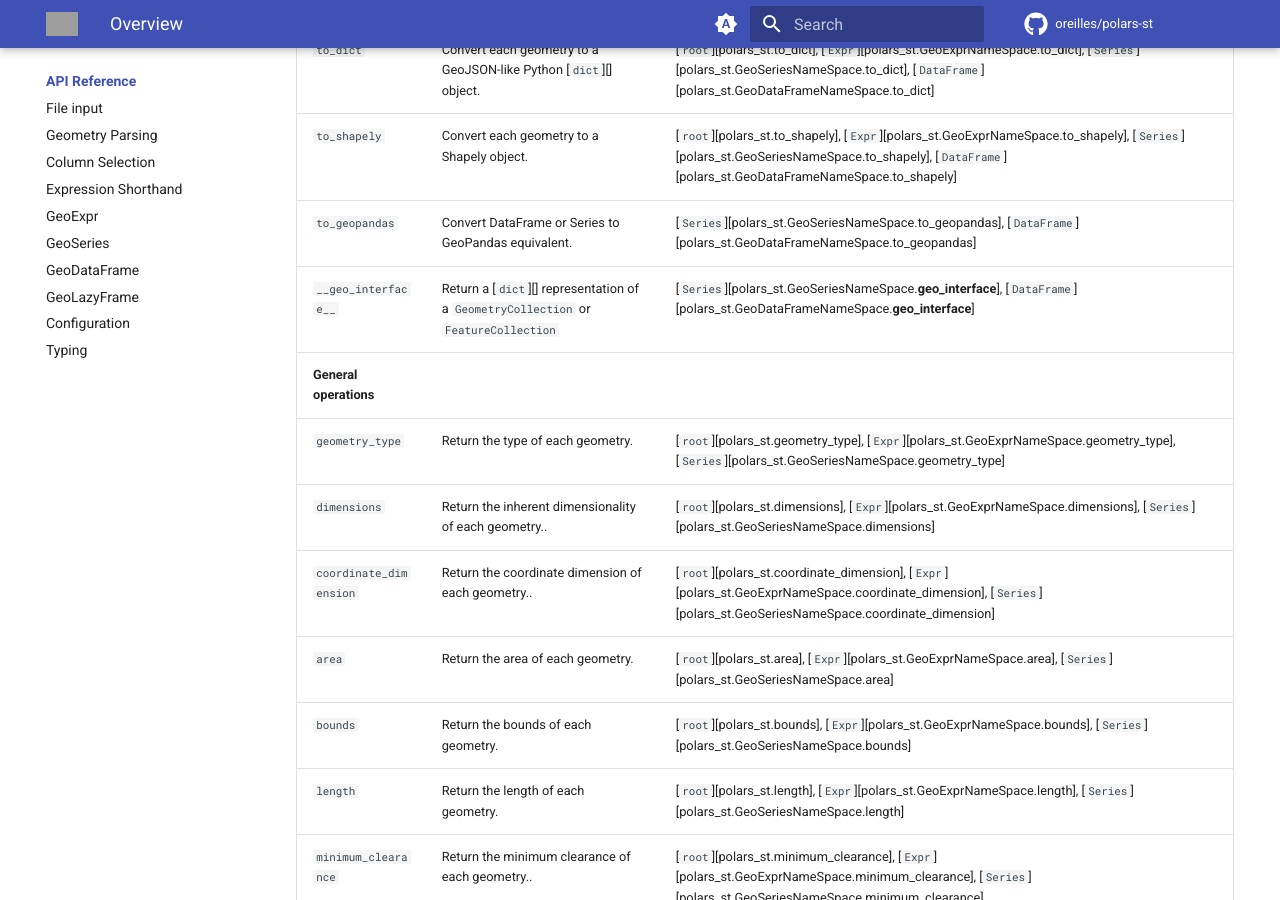
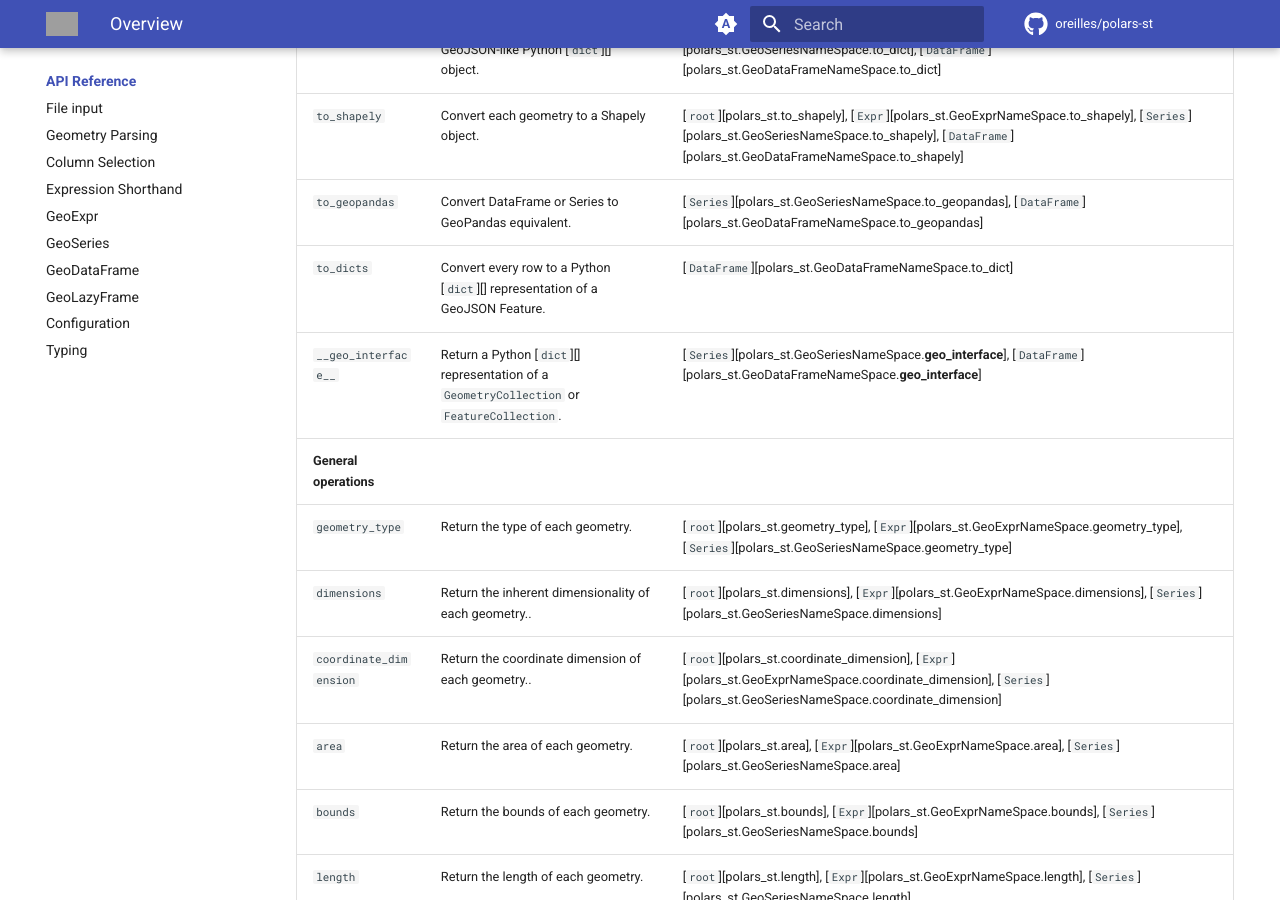
Before and after one commit to oreilles/polars-st, an MkDocs documentation site: the page built from docs/pages/api-reference/index.md, in a window 1280 px wide and 900 px high, scrolled down 1515 px. Built offline with MkDocs 1.6.1 and Material for MkDocs 9.7.7, drawn with Linux system fonts in a browser that asks for light colours; comment, search, counter and statistics services are not loaded; grey boxes are pictures that could not be loaded.

Commit message:
Add `to_dicts` documentation

```diff
--- a/docs/pages/api-reference/index.md
+++ b/docs/pages/api-reference/index.md
@@ -28,7 +28,8 @@
 | `to_dict` | Convert each geometry to a GeoJSON-like  Python [`dict`][] object. | [`root`][polars_st.to_dict], [`Expr`][polars_st.GeoExprNameSpace.to_dict], [`Series`][polars_st.GeoSeriesNameSpace.to_dict], [`DataFrame`][polars_st.GeoDataFrameNameSpace.to_dict] |
 | `to_shapely` | Convert each geometry to a Shapely object. | [`root`][polars_st.to_shapely], [`Expr`][polars_st.GeoExprNameSpace.to_shapely], [`Series`][polars_st.GeoSeriesNameSpace.to_shapely], [`DataFrame`][polars_st.GeoDataFrameNameSpace.to_shapely] |
 | `to_geopandas` | Convert DataFrame or Series to GeoPandas equivalent. | [`Series`][polars_st.GeoSeriesNameSpace.to_geopandas], [`DataFrame`][polars_st.GeoDataFrameNameSpace.to_geopandas] |
-| `__geo_interface__` | Return a [`dict`][] representation of a `GeometryCollection` or `FeatureCollection` | [`Series`][polars_st.GeoSeriesNameSpace.__geo_interface__], [`DataFrame`][polars_st.GeoDataFrameNameSpace.__geo_interface__] |
+| `to_dicts` | Convert every row to a Python [`dict`][] representation of a GeoJSON Feature. | [`DataFrame`][polars_st.GeoDataFrameNameSpace.to_dict] |
+| `__geo_interface__` | Return a Python [`dict`][] representation of a `GeometryCollection` or `FeatureCollection`. | [`Series`][polars_st.GeoSeriesNameSpace.__geo_interface__], [`DataFrame`][polars_st.GeoDataFrameNameSpace.__geo_interface__] |
 | **General operations** | | |
 | `geometry_type` | Return the type of each geometry. | [`root`][polars_st.geometry_type], [`Expr`][polars_st.GeoExprNameSpace.geometry_type], [`Series`][polars_st.GeoSeriesNameSpace.geometry_type] |
 | `dimensions` | Return the inherent dimensionality of each geometry.. | [`root`][polars_st.dimensions], [`Expr`][polars_st.GeoExprNameSpace.dimensions], [`Series`][polars_st.GeoSeriesNameSpace.dimensions] |
```
